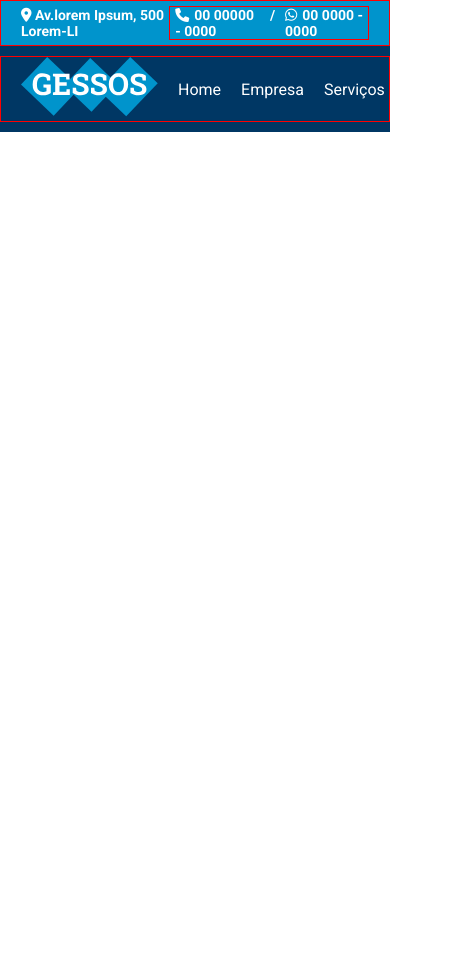
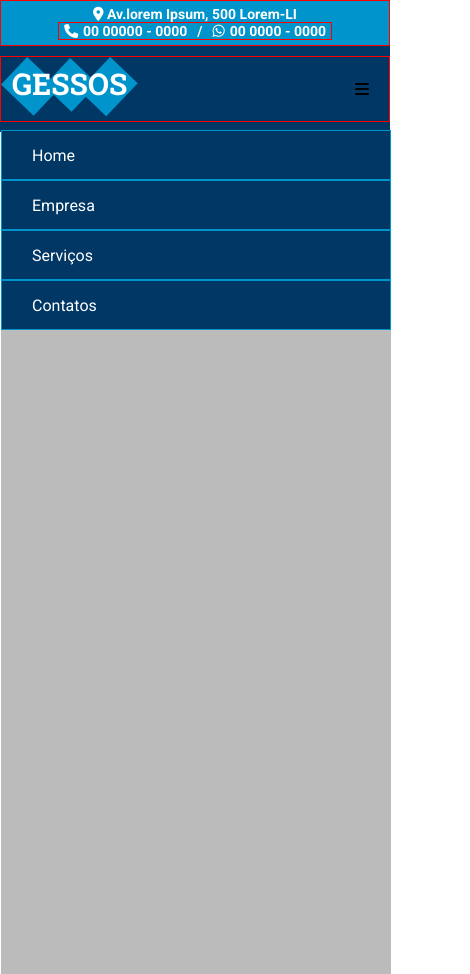
Before and after one commit to Sara01romao/gesso, a plain HTML site: page index.html in a window 390 px wide. Shown: the whole page, 470 px wide, since content can reach past the window. Before the commit the page ends 844 px from the top, so only its background shows below. Drawn offline with Linux system fonts and the light colour scheme.

Commit message:
menu responsivo estrutura

```diff
--- a/css/main.css
+++ b/css/main.css
@@ -37,6 +37,11 @@ a{
 
 }
 
+@media screen and (max-width: 768px) {
+    .subMenu{
+        flex-direction: column;
+    }
+}
 
 .subMenu div{
     border: 1px solid red;
@@ -67,6 +72,8 @@ header{
 
 header nav{
     border: 1px solid red;
+    max-width: 1220px;
+    margin: 0 auto;
     display: flex;
     align-items: center;
     justify-content: space-between;
@@ -92,3 +99,68 @@ header nav ul li a:hover{
     font-weight: bold;
     border-bottom: 3px solid #fff;
 }
+
+
+.mobile{
+   display: none;
+}
+
+.close{
+    display: none;
+}
+
+@media screen and (max-width: 768px) {
+    .mobile{
+        display: block;
+        padding-right: 20px;
+     }
+
+    header nav{
+        padding: 0;
+
+    }
+
+    header nav ul{
+        display: flex;
+        flex-direction: column;
+        position: absolute;
+        background-color: rgba(0, 0, 0, 0.267);
+        width: 100%;
+        height: 100vh;
+        top: 130px;
+
+
+
+
+    }
+
+
+
+    header nav ul li {
+
+
+        height: 50px;
+
+        width: 100%;
+        margin: 0 auto;
+        background-color: #003764;
+
+    }
+    header nav ul li a{
+        border: 1px solid #0094CC;
+        width: 100%;
+        height: 50px;
+        padding-left:30px ;
+        display: flex;
+        align-items: center;
+
+
+    }
+
+    header nav ul li a:hover{
+        background-color: #0094CC;
+        border-bottom: none;
+    }
+
+
+}
--- a/index.html
+++ b/index.html
@@ -14,8 +14,6 @@
 
     <div class="menu">
         <div class="subMenuContainer">
-
-
             <div class="subMenu">
                 <p><i class="fas fa-map-marker-alt"></i> Av.lorem Ipsum, 500 Lorem-LI</p>
 
@@ -30,6 +28,7 @@
 
         <header>
             <nav>
+
                 <a href="#"><img src="./img/logo.svg" alt=""></a>
                 <ul>
                     <li><a href="#">Home</a></li>
@@ -37,9 +36,17 @@
                     <li><a href="#">Serviços</a></li>
                     <li><a href="#">Contatos</a></li>
                 </ul>
+
+                <div class="mobile">
+                    <i class="fas fa-bars"></i>
+                    <i class="fas fa-times close" ></i>
+                </div>
+
             </nav>
 
         </header>
+
+
 
     </div>
 
```
